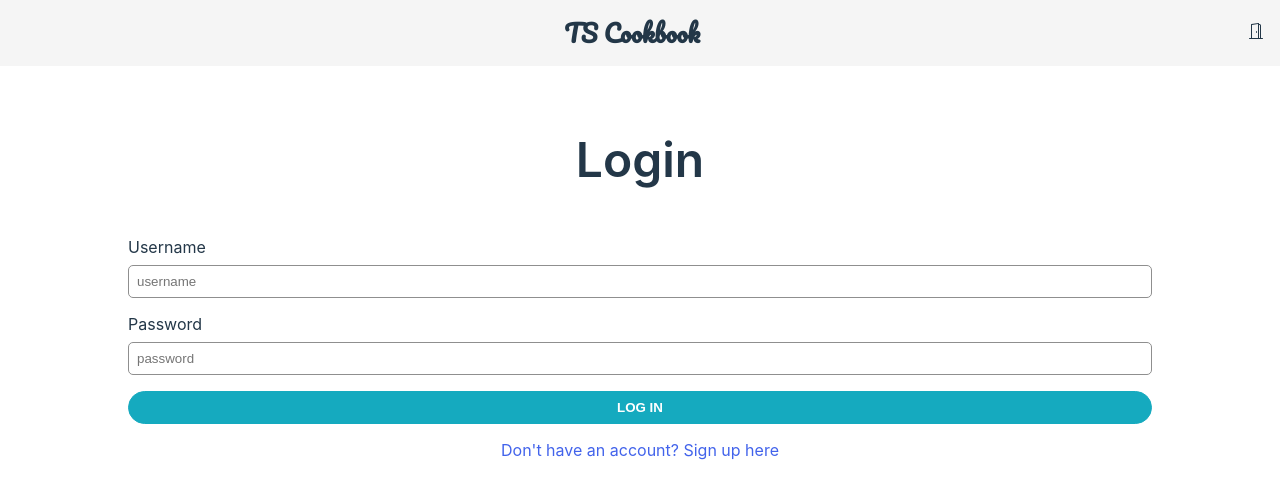
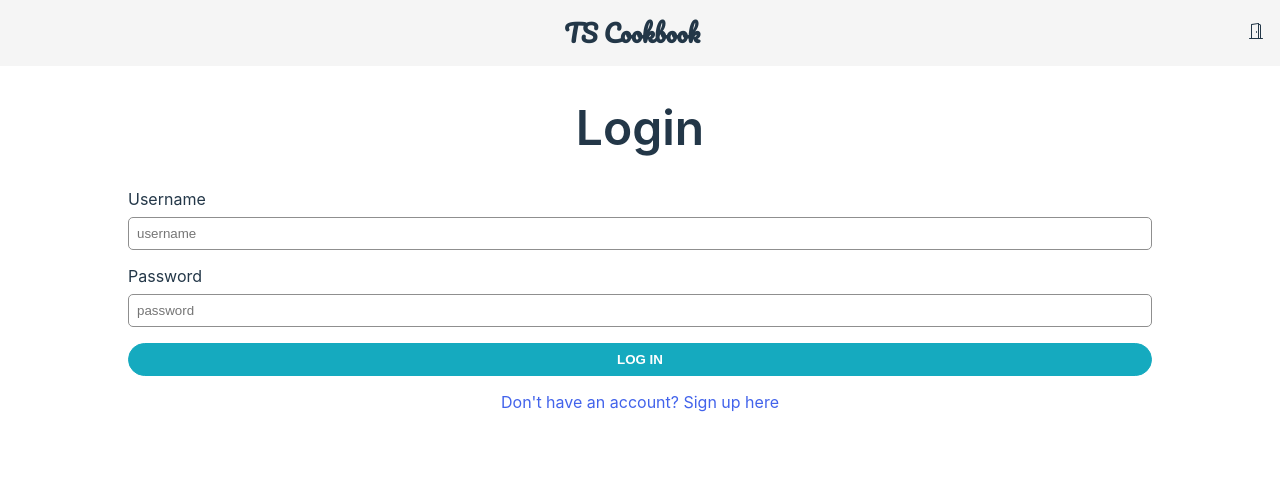
Before and after one commit to Smoopfrog/tscookbook, a React (Create React App) app in the folder frontend/: page /login in a window 1280 px wide. Shown: the top 498 px of the page. Built offline with nearby package versions, Linux system fonts and the light colour scheme; no server answers.

Commit message:
change title margins on login and signout pages

```diff
--- a/frontend/src/Styles/LoginPage.css
+++ b/frontend/src/Styles/LoginPage.css
@@ -4,8 +4,8 @@
   align-items: center;
 }
 .login-form h1 {
-  margin-top: 4rem;
-  margin-bottom: 3rem;
+  margin-top: 2rem;
+  margin-bottom: 2rem;
   font-weight: 600;
   font-size: 48px;
 }
--- a/frontend/src/Styles/LoginPage.scss
+++ b/frontend/src/Styles/LoginPage.scss
@@ -4,8 +4,8 @@
   align-items: center;
 
   h1 {
-    margin-top: 4rem;
-    margin-bottom: 3rem;
+    margin-top: 2rem;
+    margin-bottom: 2rem;
     font-weight: 600;
     font-size: 48px;
   }
```
